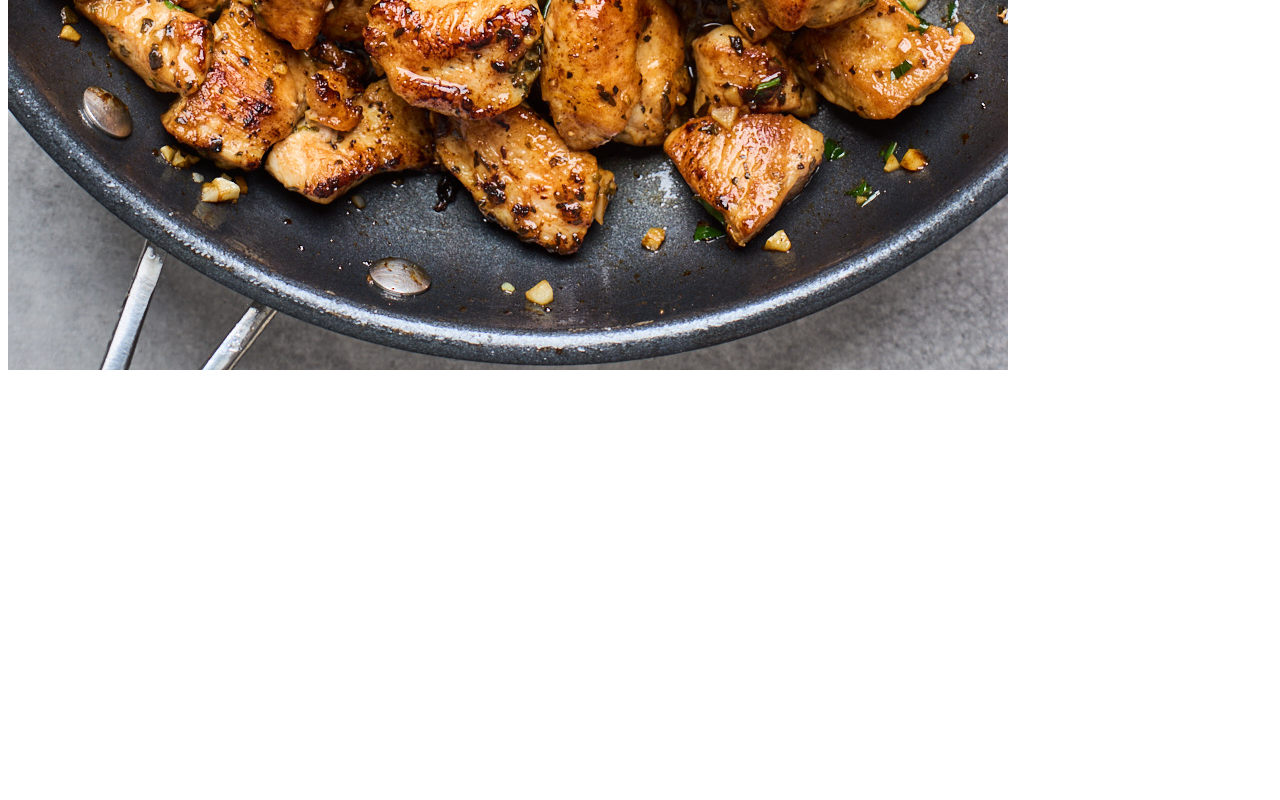
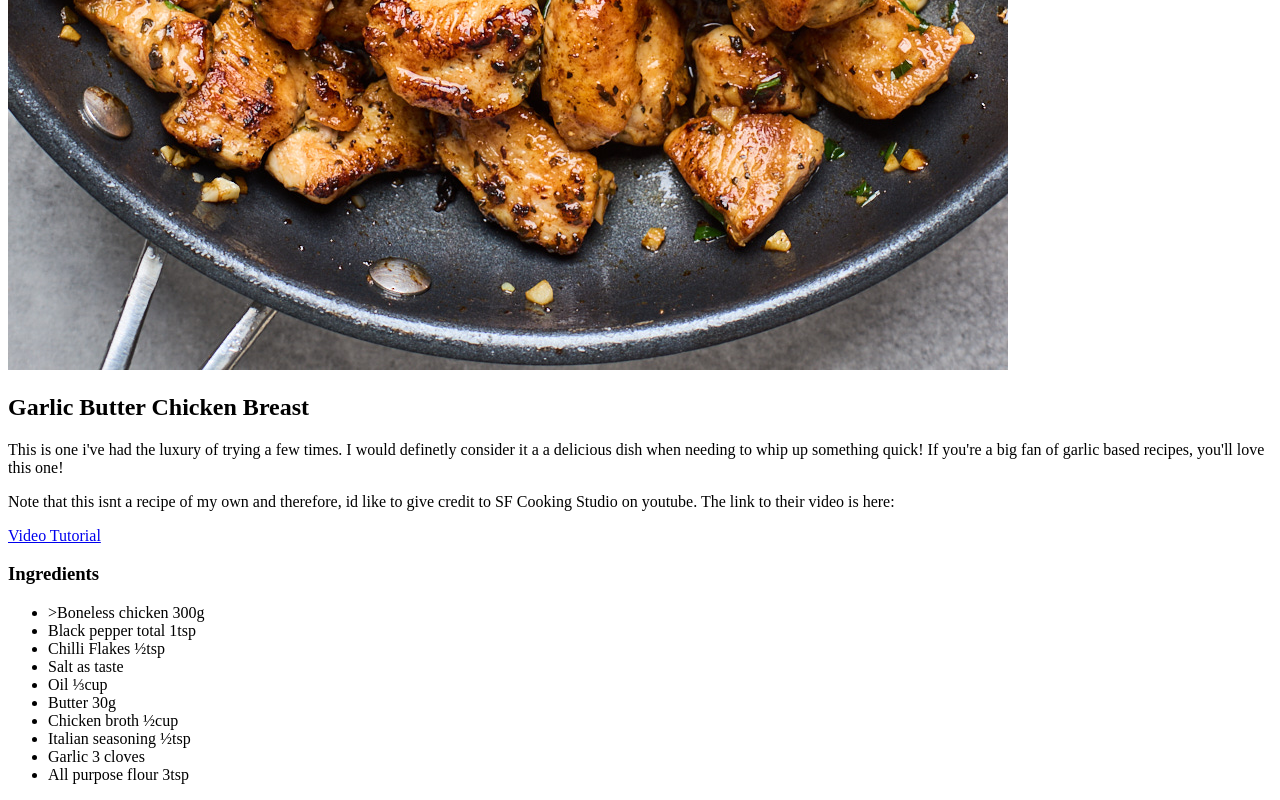
Before and after one commit to xowayne/odin-recipes, a plain HTML site: page recipes/chicken.html in a window 1280 px wide. Shown: the part 1210-2010 px from the top of the page. Before the commit the page ends 1592 px from the top, so only its background shows below. Drawn offline with Linux system fonts and the light colour scheme.

Commit message:
Completed the description and ingredients sections. Added a link to youtube

```diff
--- a/recipes/chicken.html
+++ b/recipes/chicken.html
@@ -11,5 +11,32 @@
 
     <img src="./chicken.jpg" alt="Chicken Image">
 
+    <h2>Garlic Butter Chicken Breast</h2>
+
+    <p>
+        This is one i've had the luxury of trying a few times. I would definetly consider it a
+        a delicious dish when needing to whip up something quick! If you're a big fan of garlic
+        based recipes, you'll love this one!
+    </p>
+    <p>
+        Note that this isnt a recipe of my own and therefore, id like to give credit to
+        SF Cooking Studio on youtube. The link to their video is here:
+    </p>
+
+    <a href="https://www.youtube.com/watch?v=i20HWCThzzw">Video Tutorial</a>
+
+    <h3>Ingredients</h3>
+    <ul>
+        <li>>Boneless chicken 300g</li>
+        <li>Black pepper total 1tsp</li>
+        <li>Chilli Flakes ½tsp</li>
+        <li>Salt as taste</li>
+        <li>Oil ⅓cup</li>
+        <li>Butter 30g</li>
+        <li>Chicken broth ½cup</li>
+        <li>Italian seasoning ½tsp</li>
+        <li>Garlic 3 cloves</li>
+        <li>All purpose flour 3tsp</li>
+    </ul>
 </body>
 </html>
```
